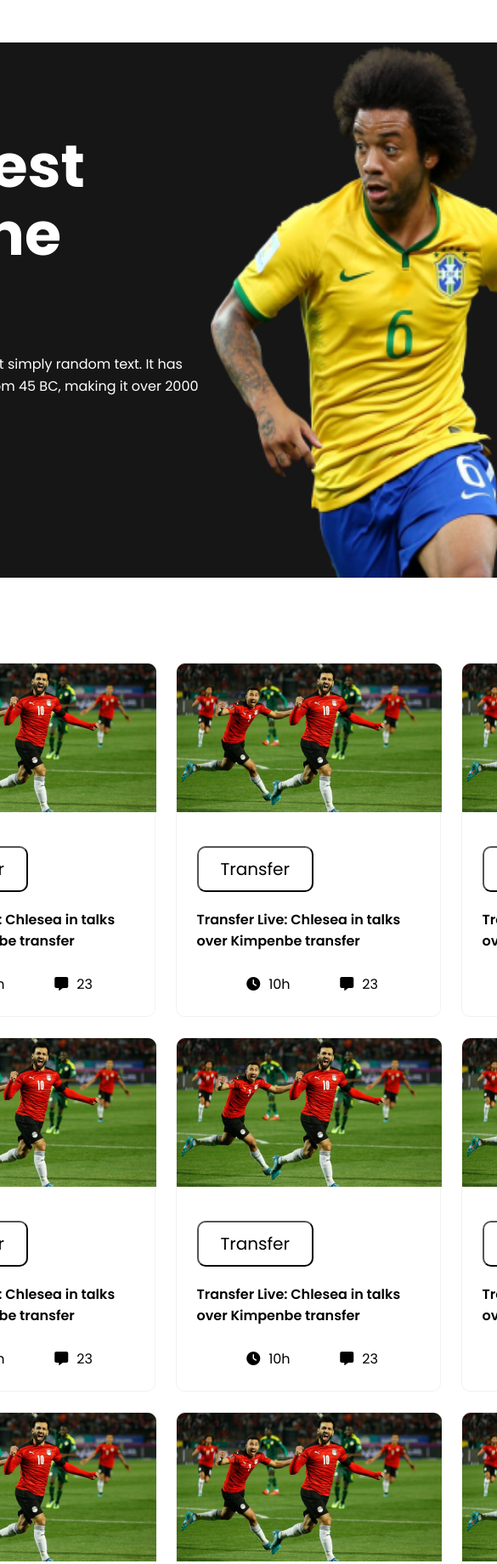
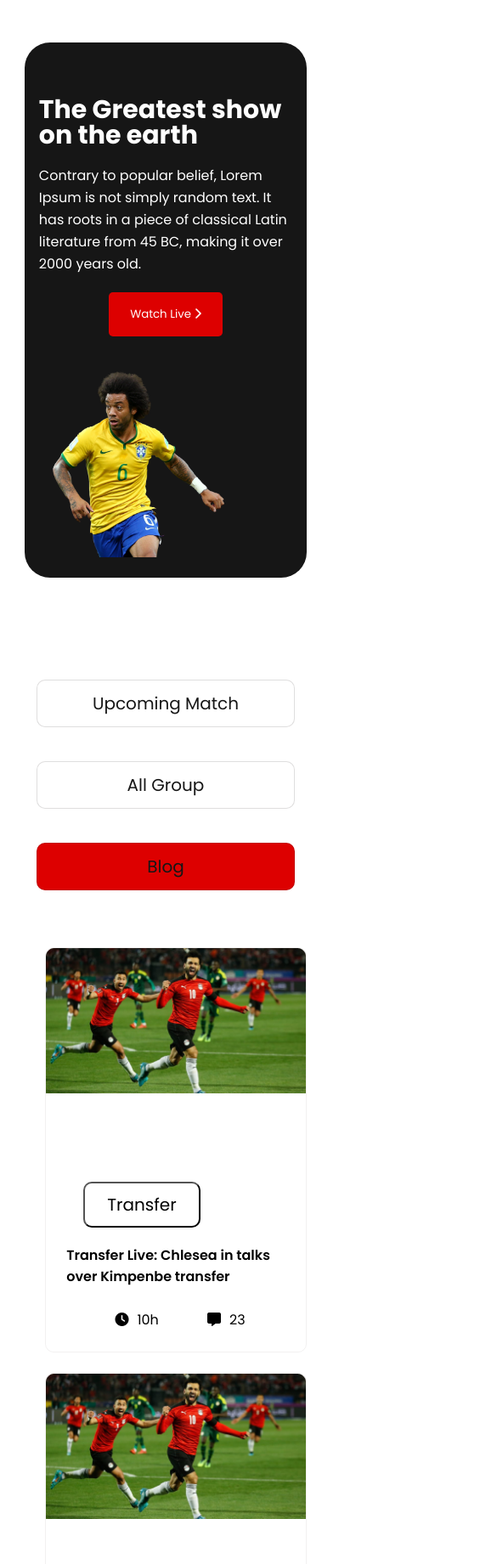
Before and after one commit to badhon-dalbot/world-cup, a plain HTML site: page index.html in a window 390 px wide. Shown: the top 1841 px of the page at 85% size, 585 px wide, since content can reach past the window. Drawn offline with Linux system fonts and the light colour scheme.

Commit message:
final commit

```diff
--- a/index.html
+++ b/index.html
@@ -16,6 +16,9 @@
     <script src="https://kit.fontawesome.com/ac70dc97bb.js" crossorigin="anonymous"></script>
     <!-- CSS -->
     <link rel="stylesheet" href="style.css">
+    <!-- ---------------------------------------------------
+        ------------------Responsive CSS--------------------- -->
+        <link rel="stylesheet" href="responsive.css">
 </head>
 
 <body>
@@ -27,7 +30,7 @@
                     <p>Contrary to popular belief, Lorem Ipsum is not simply
                         random text. It has roots in a piece of classical Latin literature from 45 BC, making it over
                         2000 years old.</p>
-                    <button>Watch Live</button>
+                    <button>Watch Live <i class="fa-solid fa-chevron-right"></i></button>
                 </div>
                 <div class="banner-image">
                     <img src="images/Banner Image.png" alt="">
@@ -211,6 +214,11 @@
                 <a href="">Goal App</a>
                 <a href="">Goal Live</a>
             </nav>
+            <div class="social-icons">
+                <a href="https://www.facebook.com"><i class="fa-brands fa-facebook"></i></a>
+                <a href="https://www.twitter.com"><i class="fa-brands fa-twitter"></i></a>
+                <a href="https://www.linkedin.com"><i class="fa-brands fa-linkedin"></i></a>
+            </div>
         </section>
     </footer>
 </body>
--- /dev/null
+++ b/responsive.css
@@ -0,0 +1,151 @@
+
+
+/* -------------Tablets----------------- */
+@media only screen and (max-width:991.98px) {
+    .banner-text {
+        width: 50%;
+        margin: 40px 0 40px 40px ;
+
+    }
+    .banner-text h1 {
+        font-size: 55px;
+        line-height: 70px;
+    }
+    /* --Blog---- */
+    .blogs-container {
+        display: flex;
+        flex-direction: column;
+        align-items: center;
+        margin: 100px 0;
+        width: 85vw;
+        overflow: hidden;
+    }
+    .side-nav {
+        display: flex;
+        height: 120px;
+        width: 85vw;
+        margin-bottom: 40px;
+
+        flex-direction: row;
+        justify-content: space-evenly;
+        align-items: stretch;
+        background-color: #ffffff;
+    }
+    .button {
+        display: inline-block;
+        height: 30px;
+        width: 250px;
+        font-size: 20px;
+        margin: 20px;
+        border: 1px solid #332b2b27;
+    }
+    .blogs {
+        display: grid;
+        grid-template-columns: repeat(2, 1fr);
+    }
+    .blog-img img {
+        width: 100%;
+    }
+    .blog-button {
+        margin: 53px 0 20px 20px;
+    }
+
+    /* ----Footer---------- */
+    .container-fluid {
+        height: 80vh;
+        align-items: ;
+    }
+    .container-fluid nav {
+        display: flex;
+        flex-wrap: wrap;
+        justify-content: center;
+    }
+    .container-fluid nav a {
+        margin: 20px 60px;
+    }
+}
+
+
+/* ----------------------------------------
+-------SMALL DEVICE/MOBILE----------------
+------------------------------------------- */
+@media only screen and (max-width: 575.98px) {
+    .banner {
+        display: flex;
+        flex-direction: column;
+        justify-content: center;
+        align-items: center;
+    }
+    .banner-text {
+        display: flex;
+        flex-direction: column;
+        align-items: center;
+        width: 90%;
+        margin: 40px 0;
+
+    }
+    .banner-text h1 {
+        font-size: 30px;
+        line-height: 30px;
+    }
+    .banner-image {
+        width: 80%;
+    }
+    .banner-image img {
+        width: 76%;
+    }
+    /* blog section */
+    .blogs-container {
+        display: flex;
+        flex-direction: column;
+        align-items: center;
+        width: 85vw;
+
+    }
+    .side-nav {
+        display: flex;
+        height: 245px;
+        width: 85vw;
+        margin-bottom: 40px;
+        flex-direction: column;
+        justify-content: space-evenly;
+        align-items: center;
+    }
+    .blogs {
+        display: grid;
+        grid-template-columns: repeat(1, 1fr);
+        margin-top: 50px;
+    }
+    .blog-button {
+        margin: 80px 0 20px 20px;
+    }
+
+
+    /* ----footer---- */
+    .container-fluid {
+        height: 85vh;
+    }
+    .container-fluid h1 {
+        font-size: 35px;
+        margin-top: 50px;
+    }
+    .container-fluid nav {
+        display: flex;
+        flex-direction: column;
+        align-items: center;
+    }
+    .container-fluid nav a {
+        margin: 10px 60px;
+    }
+    .social-icons  {
+        visibility: visible;
+
+    }
+    .social-icons a{
+        text-decoration: none;
+        font-size: 20px;
+        color: #ffffff;
+        display: inline-block;
+        margin: 10px 20px;
+    }
+}
--- a/style.css
+++ b/style.css
@@ -4,7 +4,7 @@
     font-family: 'Poppins', sans-serif;
 }
 
-/* Banner */
+/* --------------------Banner-------------- */
 .container {
     margin-top: 50px;
     display: flex;
@@ -12,7 +12,7 @@
     align-items: center;
 }
 .banner {
-    width: 1321px;
+    width: 85vw;
     height: 630px;
     display: flex;
     background-color: #161616;
@@ -28,7 +28,6 @@
     font-size: 70px;
     font-weight: 700;
     line-height: 80px;
-    font-family: 'Poppins', sans-serif;
 }
 .banner-text p {
     color: #ffffff;
@@ -40,7 +39,6 @@
 .banner-text button {
     border: none;
     color: #ffffff;
-    font-family: 'Poppins', sans-serif;
     background-color: #DD0000;
     border-radius: 5px;
     padding: 16px 25px;
@@ -54,11 +52,12 @@
     height: 100%;
 }
 
-/* Blog section */
+/* -----------------------------------------
+    ------------------Blog section --------------*/
 .blogs-container {
     display: flex;
     margin: 100px 0;
-    width: 1321px;
+    width: 85vw;
     overflow: hidden;
 }
 .side-nav {
@@ -74,7 +73,6 @@
 .button {
     text-decoration: none;
     font-size: 20px;
-    font-family: 'Poppins', sans-serif;
     margin: 15px 30px;
     padding: 12px 26px;
     background-color: #ffffff;
@@ -107,7 +105,6 @@
 
 .blog-button {
     font-size: 20px;
-    font-family: 'Poppins', sans-serif;
     margin: 20px 0;
     padding: 10px 26px;
     background-color: #ffffff;
@@ -115,9 +112,7 @@
 
 }
 .blog-text h4 {
-    font-size: ;
     font-weight: 600;
-    font-family: 'Poppins', sans-serif;
     margin-bottom: 20px;
 }
 
@@ -126,14 +121,12 @@
     justify-content: space-evenly;
 
 }
-.blog-icons p {
-    font-family: 'Poppins', sans-serif;
-}
 .blog-icons i {
     margin:10px;
 }
 
-/* Footer */
+/*---------------------------------------
+   ----------------- Footer------------------ */
 .container-fluid {
     width: 100%;
     height: 40vh;
@@ -146,7 +139,6 @@
     color: #ffffff;
     font-size: 40px;
     margin-top: 80px;
-    font-family: 'Poppins', sans-serif;
 }
 .container-fluid hr {
     width: 80vw;
@@ -158,9 +150,11 @@
     margin: 20px;
     text-decoration: none;
     color: #B9B9B9;
-    font-family: 'Poppins', sans-serif;
     font-weight: 500;
     font-size: 16px;
+}
+.social-icons  {
+    visibility: hidden;
 }
 
 /* --------------------------
```
Also changed, not shown: upcoming-match.html (+10 -2 lines).
